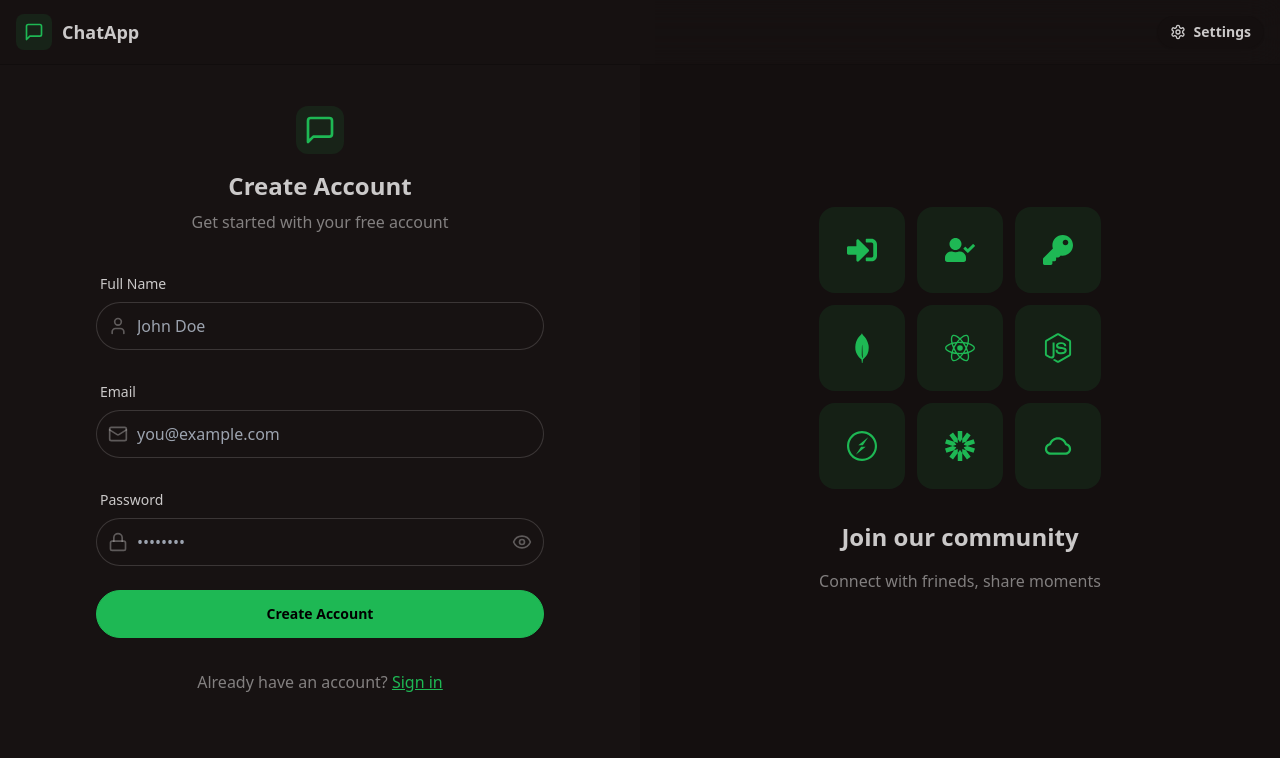
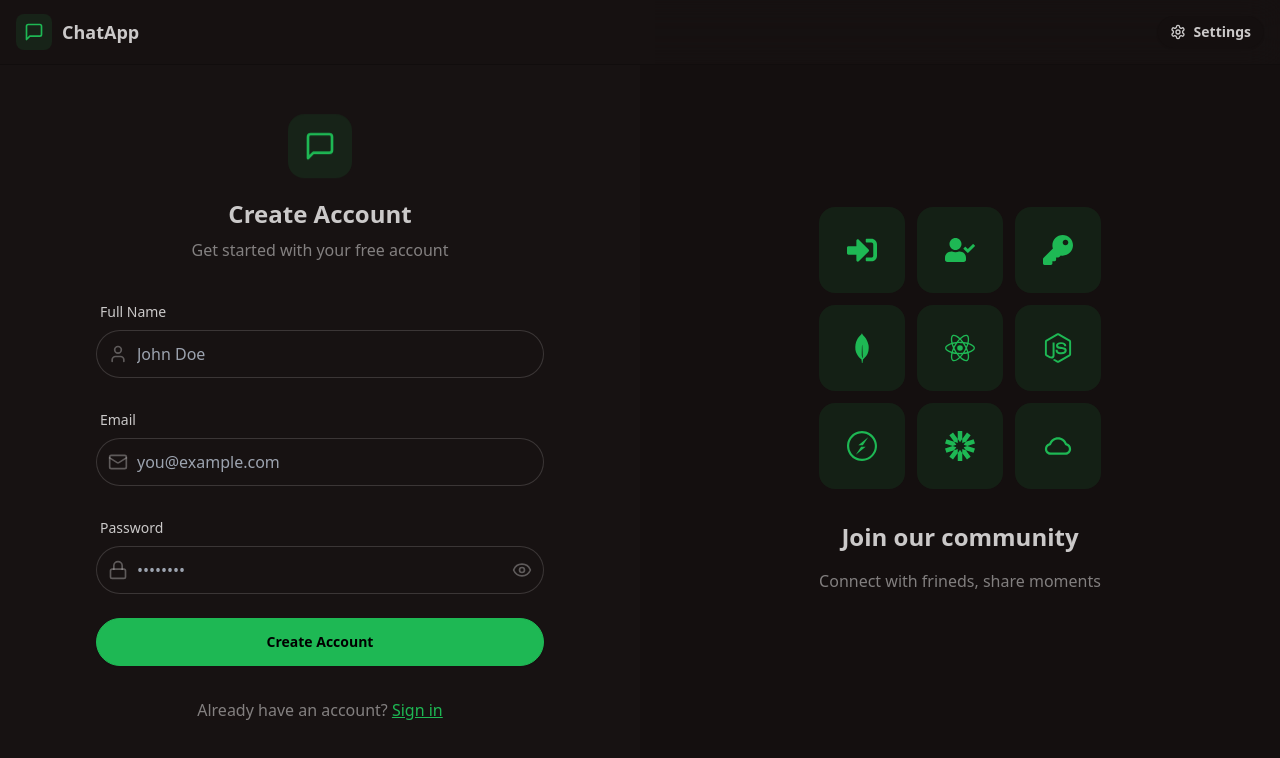
Before and after one commit to Sri-Hasnika/Chat-app, a React (Vite) app in the folder frontend/: page /signup in a window 1280 px wide. Shown: the top 758 px of the page. Built offline with nearby package versions, Linux system fonts and the light colour scheme; no server answers.

Commit message:
UI changes in login and signup pages

```diff
--- a/frontend/src/pages/LoginPage.jsx
+++ b/frontend/src/pages/LoginPage.jsx
@@ -32,11 +32,15 @@ const LoginPage = () => {
           {/* Logo */}
           <div className="text-center mb-8">
             <div className="flex flex-col items-center gap-2 group">
-              <div
-                className="w-12 h-12 rounded-xl bg-primary/10 flex items-center justify-center group-hover:bg-primary/20
-              transition-colors"
-              >
-                <MessageSquare className="w-6 h-6 text-primary" />
+              <div className="flex justify-center gap-4 mb-4">
+                <div className="relative">
+                  <div
+                    className="w-16 h-16 rounded-2xl bg-primary/10 flex items-center
+                  justify-center animate-bounce"
+                  >
+                    <MessageSquare className="w-8 h-8 text-primary " />
+                  </div>
+                </div>
               </div>
               <h1 className="text-2xl font-bold mt-2">Welcome Back</h1>
               <p className="text-base-content/60">Sign in to your account</p>
--- a/frontend/src/pages/SignUpPage.jsx
+++ b/frontend/src/pages/SignUpPage.jsx
@@ -37,8 +37,15 @@ const SignUpPage = () => {
         <div className="w-full max-w-md space-y-8">
           {/* logo */}
           <div className="flex flex-col items-center gap-2 group">
-            <div className="size-12 rounded-xl bg-primary/10 flex itmes-center justify-center group-hover:bg-primary/20 transition-colors">
-              <MessageSquare className="size-8 my-auto text-primary "/>
+            <div className="flex justify-center gap-4 mt-10">
+              <div className="relative">
+                <div
+                  className="w-16 h-16 rounded-2xl bg-primary/10 flex items-center
+                justify-center animate-bounce"
+                >
+                  <MessageSquare className="w-8 h-8 text-primary " />
+                </div>
+              </div>
             </div>
 
             <h1 className="text-2xl font-bold mt-2">Create Account</h1>
```
